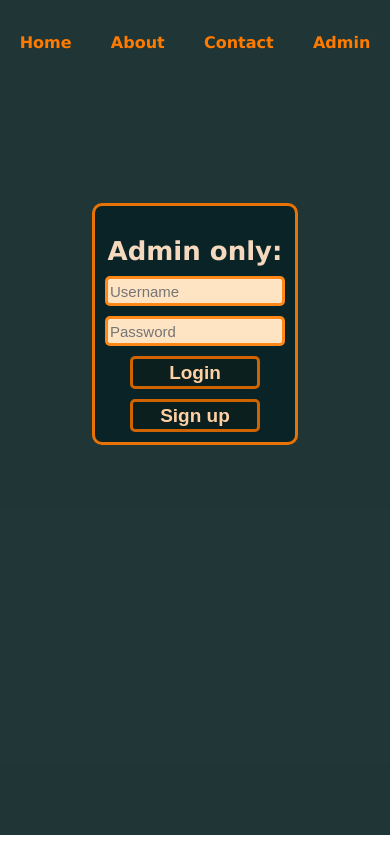
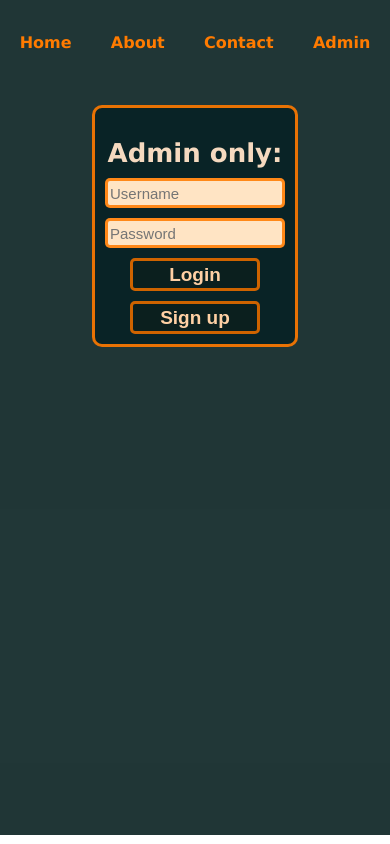
Before and after one commit to alexnmc/appointment-booking, a React (Create React App) app in the folder client/: page /admin in a window 390 px wide. Built offline with nearby package versions, Linux system fonts and the light colour scheme.

Commit message:
responsive design

```diff
--- a/client/src/Admin.js
+++ b/client/src/Admin.js
@@ -89,6 +89,7 @@ class Admin extends Component {
             <Fragment>
                 <div className="admin">
                 { this.state.toggle ?
+                        <div className = "adminContainer">
                         <div className = 'logIn'>
                             <form onSubmit={this.handleLogin} className='loginForm'>
                                 <h4>Admin only:</h4>
@@ -111,6 +112,7 @@ class Admin extends Component {
                                 <button>Login</button>
                             </form>
                             <button className='signupButton' onClick={this.editToggler}>Sign up</button>
+                        </div>
                         </div>
                         :
                         <form onSubmit={this.handleSignup} className='signUp'>
--- a/client/src/style.css
+++ b/client/src/style.css
@@ -572,6 +572,13 @@ button{
      }
 
 
+
+     .adminContainer{
+        height:100%;
+    }
+
+
+
     .deleteButton{
         width: 57px;
         height: 30px;
```
